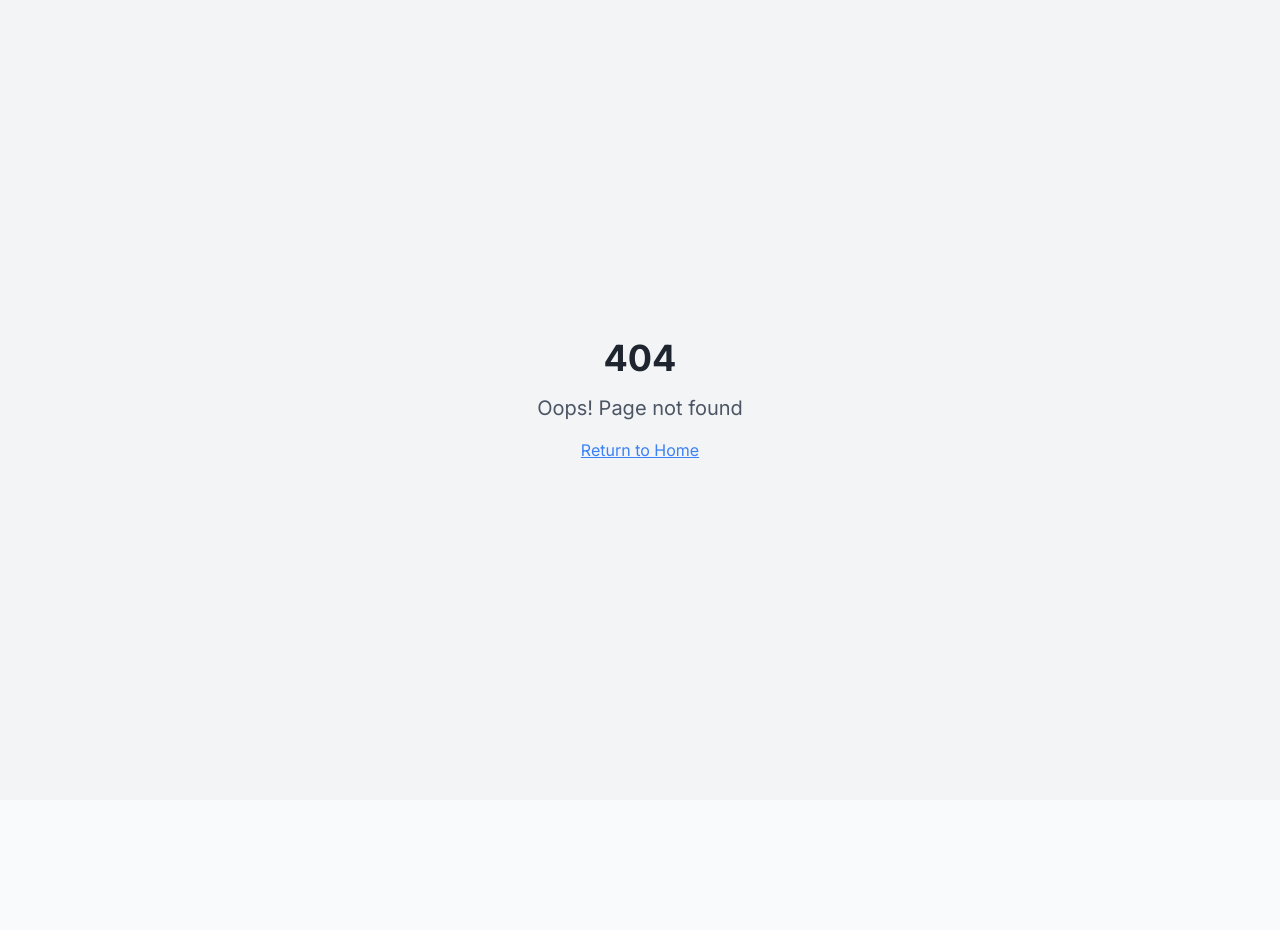
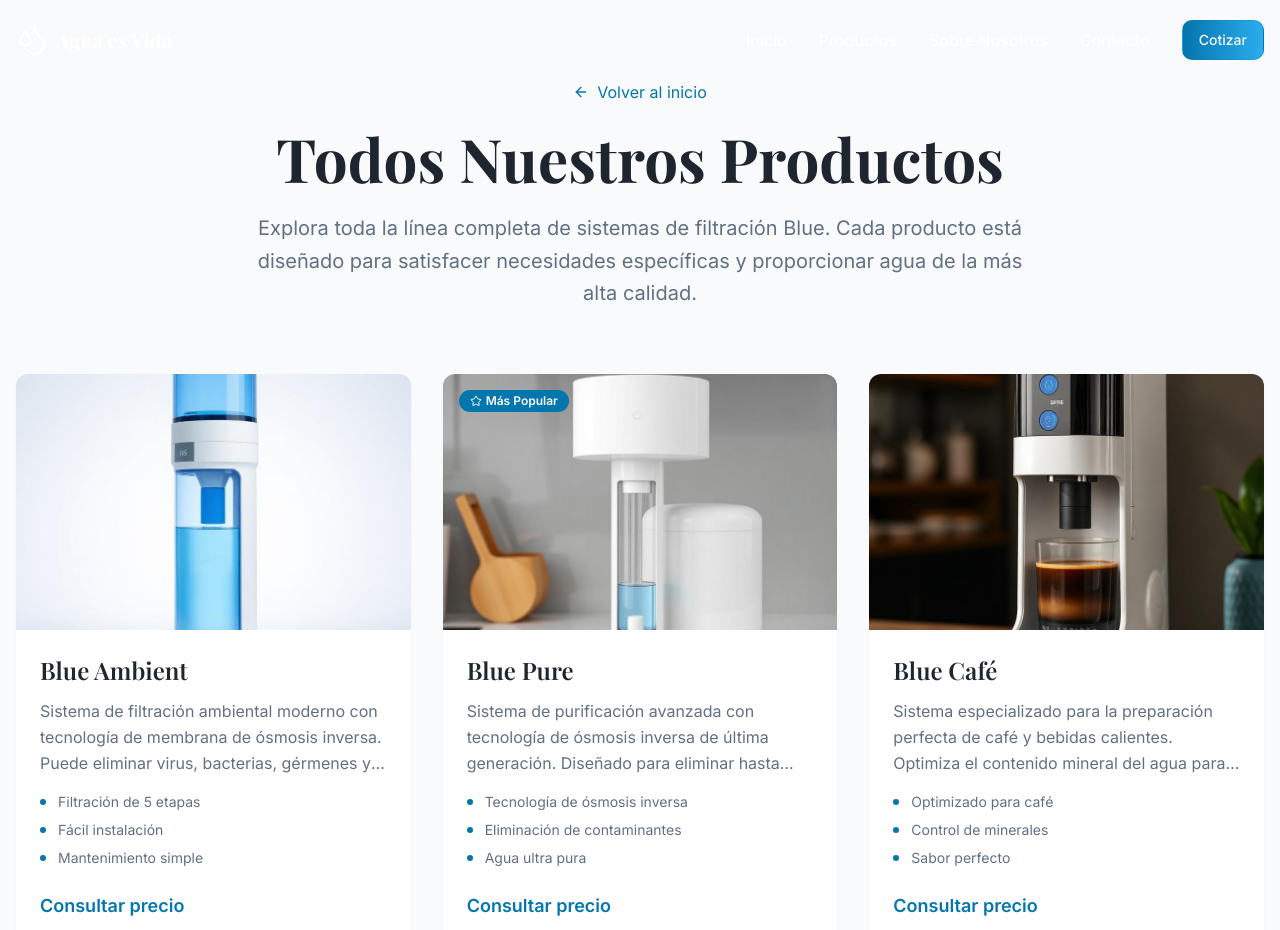
Before and after one commit to xaytest/aguaesvida-web-refresh, a React (Vite) app: page /productos in a window 1280 px wide. Before the commit this address had no page. Shown: the top 930 px of the page. Before the commit the page ends 800 px from the top, so only its background shows below. Built offline with nearby package versions, Linux system fonts and the light colour scheme.

Commit message:
Add Products page
Create a page to display all products and link it to relevant buttons and links.

```diff
--- a/src/App.tsx
+++ b/src/App.tsx
@@ -4,6 +4,7 @@ import { TooltipProvider } from "@/components/ui/tooltip";
 import { QueryClient, QueryClientProvider } from "@tanstack/react-query";
 import { BrowserRouter, Routes, Route } from "react-router-dom";
 import Index from "./pages/Index";
+import Products from "./pages/Products";
 import ProductDetail from "./pages/ProductDetail";
 import NotFound from "./pages/NotFound";
 
@@ -17,6 +18,7 @@ const App = () => (
       <BrowserRouter>
         <Routes>
           <Route path="/" element={<Index />} />
+          <Route path="/productos" element={<Products />} />
           <Route path="/producto/:productId" element={<ProductDetail />} />
           {/* ADD ALL CUSTOM ROUTES ABOVE THE CATCH-ALL "*" ROUTE */}
           <Route path="*" element={<NotFound />} />
--- a/src/components/ProductGrid.tsx
+++ b/src/components/ProductGrid.tsx
@@ -118,9 +118,11 @@ const ProductGrid = () => {
         </div>
 
         <div className="text-center mt-16">
-          <Button size="lg" className="btn-ocean">
-            Ver Todos los Productos
-          </Button>
+          <Link to="/productos">
+            <Button size="lg" className="btn-ocean">
+              Ver Todos los Productos
+            </Button>
+          </Link>
         </div>
       </div>
     </section>
--- a/src/pages/ProductDetail.tsx
+++ b/src/pages/ProductDetail.tsx
@@ -130,7 +130,7 @@ const ProductDetail = () => {
             Inicio
           </Link>
           <span>/</span>
-          <Link to="/#products" className="hover:text-primary transition-colors">
+          <Link to="/productos" className="hover:text-primary transition-colors">
             Productos
           </Link>
           <span>/</span>
@@ -241,7 +241,7 @@ const ProductDetail = () => {
             </div>
 
             {/* Back Button */}
-            <Link to="/#products">
+            <Link to="/productos">
               <Button variant="ghost" className="btn-crystal">
                 <ChevronLeft className="w-4 h-4 mr-2" />
                 Volver a productos
--- /dev/null
+++ b/src/pages/Products.tsx
@@ -0,0 +1,153 @@
+import { Card, CardContent } from "@/components/ui/card";
+import { Button } from "@/components/ui/button";
+import { Badge } from "@/components/ui/badge";
+import { Info, Star, ArrowLeft } from "lucide-react";
+import { Link } from "react-router-dom";
+import Navigation from "@/components/Navigation";
+import Footer from "@/components/Footer";
+
+import blueAmbient from "@/assets/blue-filter-ambient.jpg";
+import bluePure from "@/assets/blue-filter-pure.jpg";
+import blueCafe from "@/assets/blue-filter-cafe.jpg";
+import blueSparkling from "@/assets/blue-filter-sparkling.jpg";
+
+const Products = () => {
+  const products = [
+    {
+      id: 1,
+      name: "Blue Ambient",
+      slug: "blue-ambient",
+      image: blueAmbient,
+      description: "Sistema de filtración ambiental moderno con tecnología de membrana de ósmosis inversa. Puede eliminar virus, bacterias, gérmenes y hasta 3,500 contaminantes adicionales con una pureza de 0.0001μ, hasta 99.99% seguro para remover del agua.",
+      features: ["Filtración de 5 etapas", "Fácil instalación", "Mantenimiento simple", "Autolimpieza automática"],
+      price: "Consultar precio",
+      popular: false
+    },
+    {
+      id: 2,
+      name: "Blue Pure",
+      slug: "blue-pure",
+      image: bluePure,
+      description: "Sistema de purificación avanzada con tecnología de ósmosis inversa de última generación. Diseñado para eliminar hasta 99.99% de contaminantes, proporcionando agua ultra pura para el consumo diario.",
+      features: ["Tecnología de ósmosis inversa", "Eliminación de contaminantes", "Agua ultra pura", "Monitor digital de calidad"],
+      price: "Consultar precio",
+      popular: true
+    },
+    {
+      id: 3,
+      name: "Blue Café",
+      slug: "blue-cafe",
+      image: blueCafe,
+      description: "Sistema especializado para la preparación perfecta de café y bebidas calientes. Optimiza el contenido mineral del agua para realzar el sabor y aroma de cada taza.",
+      features: ["Optimizado para café", "Control de minerales", "Sabor perfecto", "Compatible con máquinas espresso"],
+      price: "Consultar precio",
+      popular: false
+    },
+    {
+      id: 4,
+      name: "Blue Sparkling",
+      slug: "blue-sparkling",
+      image: blueSparkling,
+      description: "Sistema innovador que produce agua carbonatada fresca y purificada al instante. Combina filtración avanzada con tecnología de carbonatación para burbujas perfectas.",
+      features: ["Agua carbonatada", "Sistema integrado", "Burbujas perfectas", "Control de nivel de gas"],
+      price: "Consultar precio",
+      popular: false
+    }
+  ];
+
+  return (
+    <div className="min-h-screen">
+      <Navigation />
+
+      <main className="container mx-auto px-4 py-20">
+        {/* Header */}
+        <div className="text-center mb-16">
+          <Link to="/" className="inline-flex items-center text-primary hover:text-primary/80 mb-6 transition-colors">
+            <ArrowLeft className="w-4 h-4 mr-2" />
+            Volver al inicio
+          </Link>
+          <h1 className="font-display text-4xl md:text-6xl font-bold text-foreground mb-6">
+            Todos Nuestros Productos
+          </h1>
+          <p className="text-xl text-muted-foreground max-w-3xl mx-auto leading-relaxed">
+            Explora toda la línea completa de sistemas de filtración Blue.
+            Cada producto está diseñado para satisfacer necesidades específicas y
+            proporcionar agua de la más alta calidad.
+          </p>
+        </div>
+
+        {/* Products Grid */}
+        <div className="grid grid-cols-1 md:grid-cols-2 lg:grid-cols-3 gap-8 mb-16">
+          {products.map((product) => (
+            <Card key={product.id} className="group hover:shadow-water transition-all duration-300 hover:-translate-y-2 overflow-hidden border-0 shadow-crystal">
+              <div className="relative overflow-hidden">
+                {product.popular && (
+                  <Badge className="absolute top-4 left-4 z-10 bg-primary text-primary-foreground">
+                    <Star className="w-3 h-3 mr-1" />
+                    Más Popular
+                  </Badge>
+                )}
+                <img
+                  src={product.image}
+                  alt={product.name}
+                  className="w-full h-64 object-cover group-hover:scale-105 transition-transform duration-500"
+                />
+                <div className="absolute inset-0 bg-gradient-to-t from-black/20 to-transparent opacity-0 group-hover:opacity-100 transition-opacity duration-300" />
+              </div>
+
+              <CardContent className="p-6">
+                <h3 className="font-display text-2xl font-semibold text-foreground mb-3">
+                  {product.name}
+                </h3>
+                <p className="text-muted-foreground mb-4 leading-relaxed line-clamp-3">
+                  {product.description}
+                </p>
+
+                <ul className="space-y-2 mb-6">
+                  {product.features.slice(0, 3).map((feature, index) => (
+                    <li key={index} className="flex items-center text-sm text-muted-foreground">
+                      <div className="w-1.5 h-1.5 rounded-full bg-primary mr-3" />
+                      {feature}
+                    </li>
+                  ))}
+                </ul>
+
+                <div className="space-y-3">
+                  <span className="font-semibold text-lg text-primary block">
+                    {product.price}
+                  </span>
+                  <Link to={`/producto/${product.slug}`} className="block">
+                    <Button className="btn-ocean w-full">
+                      <Info className="w-4 h-4 mr-2" />
+                      Ver Detalles
+                    </Button>
+                  </Link>
+                </div>
+              </CardContent>
+            </Card>
+          ))}
+        </div>
+
+        {/* Call to Action */}
+        <div className="bg-gradient-crystal p-12 rounded-lg text-center">
+          <h2 className="font-display text-3xl font-bold text-foreground mb-4">
+            ¿Necesitas ayuda para elegir?
+          </h2>
+          <p className="text-muted-foreground mb-8 max-w-2xl mx-auto">
+            Nuestro equipo de expertos está aquí para ayudarte a encontrar
+            el sistema de filtración perfecto para tus necesidades específicas.
+          </p>
+          <Link to="/#contact">
+            <Button size="lg" className="btn-ocean">
+              Contactar Especialista
+            </Button>
+          </Link>
+        </div>
+      </main>
+
+      <Footer />
+    </div>
+  );
+};
+
+export default Products;
```
